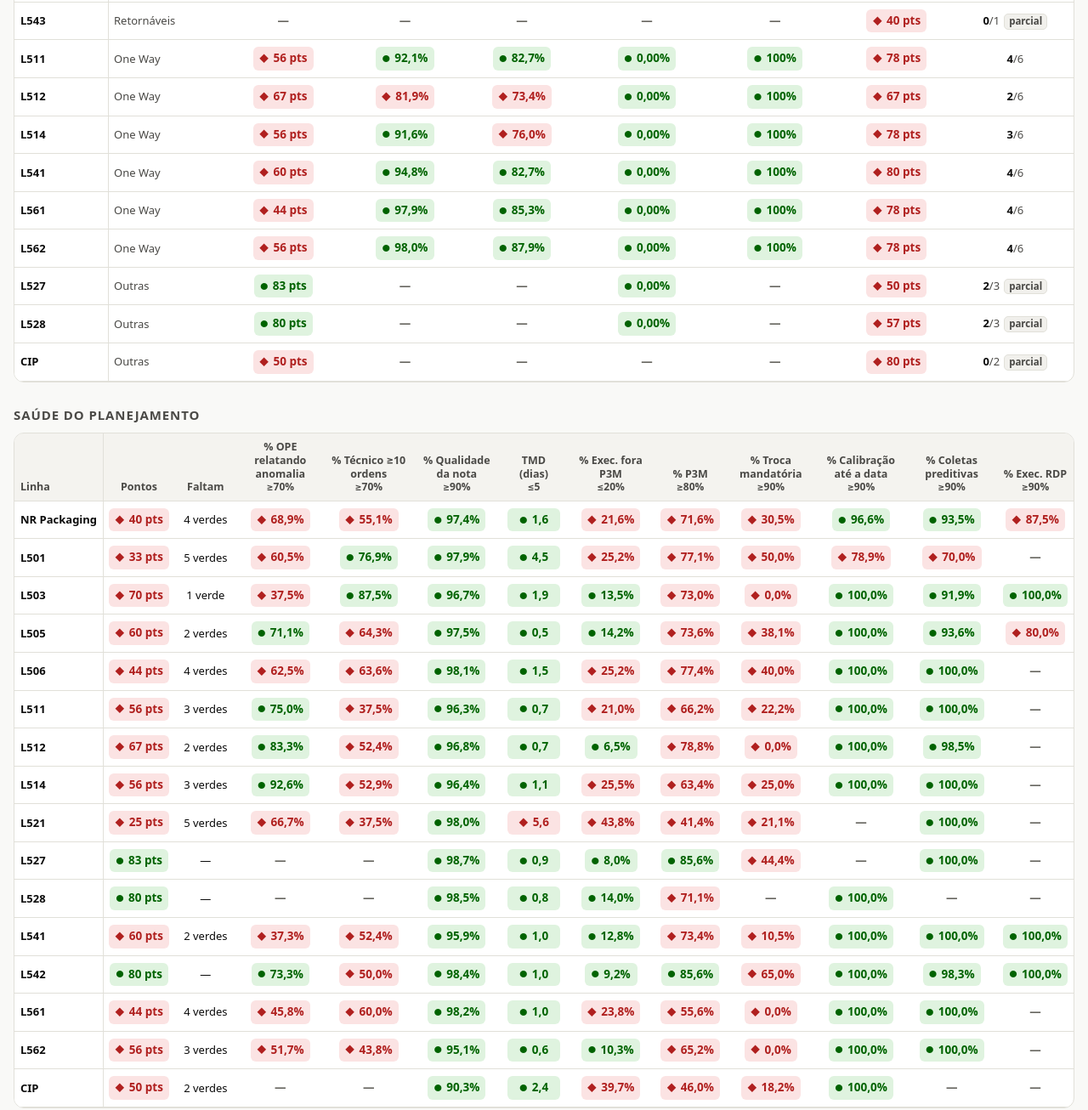
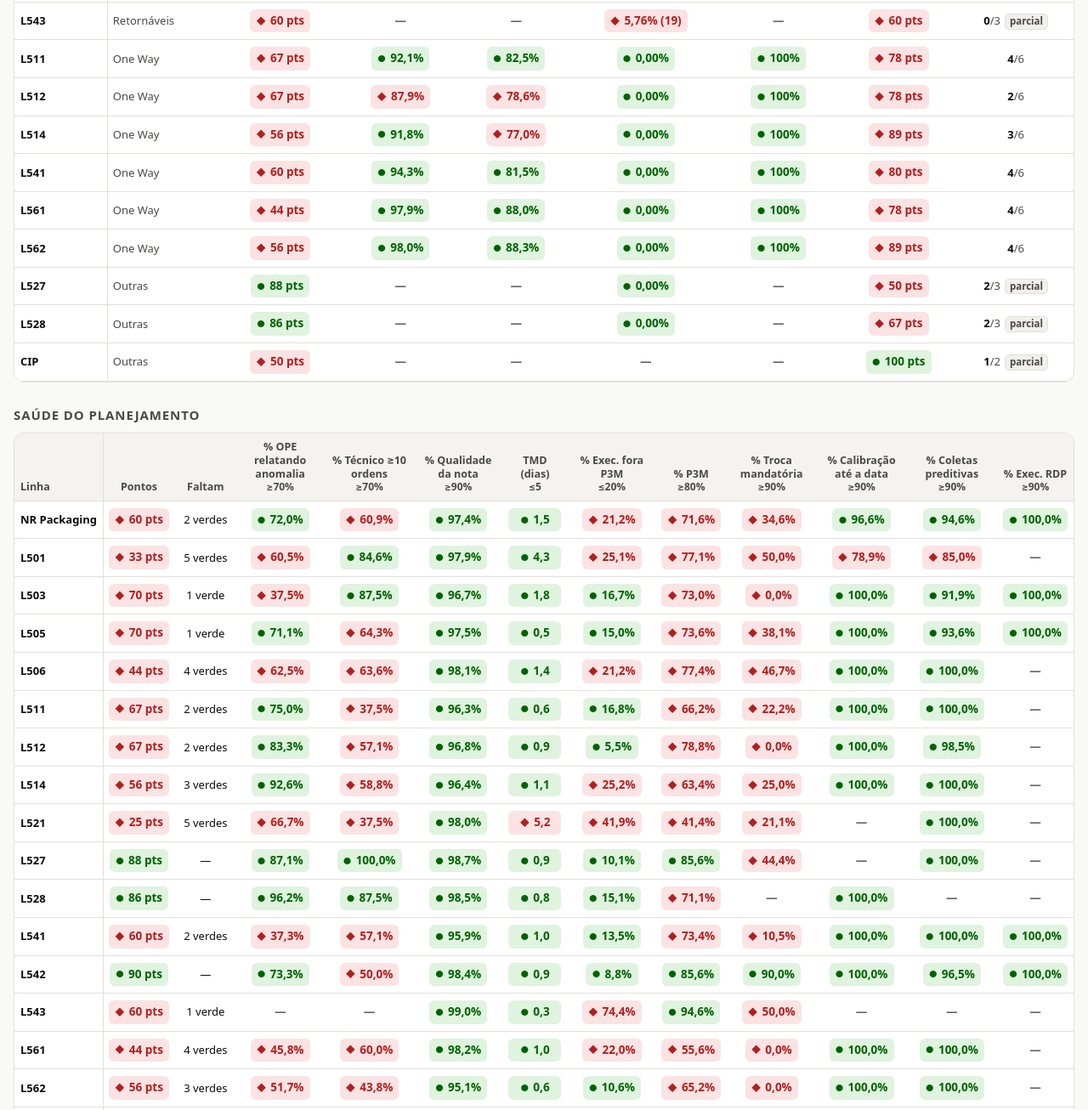
Before and after one commit to Gestao-manutencao/gestao-manutencao.github.io, a plain HTML site: page compromisso-gf/index.html in a window 1280 px wide. Shown: the part 1139-2445 px from the top of the page at 85% size. Drawn offline with Linux system fonts and the light colour scheme.

Commit message:
Add files via upload

```diff
--- a/compromisso-gf/index.html
+++ b/compromisso-gf/index.html
@@ -183,7 +183,7 @@
    DADOS — atualizar este bloco a cada rodada de coleta
    ============================================================ */
 const DATA = {
-  ref: "28/10/2026", refRcm: "28/10",
+  ref: "29/10/2026", refRcm: "29/10",
   periodo: "H2",
   linhas: {
     // grupo: Retornáveis / One Way / Outras
@@ -206,41 +206,50 @@
       {k:"col",  n:"% Coletas preditivas",     op:">=", m:90, u:"%"},
       {k:"rdp",  n:"% Exec. RDP",              op:">=", m:90, u:"%"}
     ],
-    planta:[68.9,55.1,97.4,1.6,21.6,71.6,30.5,96.6,93.5,87.5],
+    planta:[72.0, 60.9, 97.4, 1.5, 21.2, 71.6, 34.6, 96.6, 94.6, 100.0],
     linhas:{
-      L501:[60.5,76.9,97.9,4.5,25.2,77.1,50.0,78.9,70.0,null],
-      L503:[37.5,87.5,96.7,1.9,13.5,73.0,0.0,100.0,91.9,100.0],
-      L505:[71.1,64.3,97.5,0.5,14.2,73.6,38.1,100.0,93.6,80.0],
-      L506:[62.5,63.6,98.1,1.5,25.2,77.4,40.0,100.0,100.0,null],
-      L511:[75.0,37.5,96.3,0.7,21.0,66.2,22.2,100.0,100.0,null],
-      L512:[83.3,52.4,96.8,0.7,6.5,78.8,0.0,100.0,98.5,null],
-      L514:[92.6,52.9,96.4,1.1,25.5,63.4,25.0,100.0,100.0,null],
-      L521:[66.7,37.5,98.0,5.6,43.8,41.4,21.1,null,100.0,null],
-      L527:[null,null,98.7,0.9,8.0,85.6,44.4,null,100.0,null],
-      L528:[null,null,98.5,0.8,14.0,71.1,null,100.0,null,null],
-      L541:[37.3,52.4,95.9,1.0,12.8,73.4,10.5,100.0,100.0,100.0],
-      L542:[73.3,50.0,98.4,1.0,9.2,85.6,65.0,100.0,98.3,100.0],
-      L561:[45.8,60.0,98.2,1.0,23.8,55.6,0.0,100.0,100.0,null],
-      L562:[51.7,43.8,95.1,0.6,10.3,65.2,0.0,100.0,100.0,null],
-      CIP:[null,null,90.3,2.4,39.7,46.0,18.2,100.0,null,null]
+      L501:[60.5, 84.6, 97.9, 4.3, 25.1, 77.1, 50.0, 78.9, 85.0, null],
+      L503:[37.5, 87.5, 96.7, 1.8, 16.7, 73.0, 0.0, 100.0, 91.9, 100.0],
+      L505:[71.1, 64.3, 97.5, 0.5, 15.0, 73.6, 38.1, 100.0, 93.6, 100.0],
+      L506:[62.5, 63.6, 98.1, 1.4, 21.2, 77.4, 46.7, 100.0, 100.0, null],
+      L511:[75.0, 37.5, 96.3, 0.6, 16.8, 66.2, 22.2, 100.0, 100.0, null],
+      L512:[83.3, 57.1, 96.8, 0.9, 5.5, 78.8, 0.0, 100.0, 98.5, null],
+      L514:[92.6, 58.8, 96.4, 1.1, 25.2, 63.4, 25.0, 100.0, 100.0, null],
+      L521:[66.7, 37.5, 98.0, 5.2, 41.9, 41.4, 21.1, null, 100.0, null],
+      L527:[87.1, 100.0, 98.7, 0.9, 10.1, 85.6, 44.4, null, 100.0, null],
+      L528:[96.2, 87.5, 98.5, 0.8, 15.1, 71.1, null, 100.0, null, null],
+      L541:[37.3, 57.1, 95.9, 1.0, 13.5, 73.4, 10.5, 100.0, 100.0, 100.0],
+      L542:[73.3, 50.0, 98.4, 0.9, 8.8, 85.6, 90.0, 100.0, 96.5, 100.0],
+      L543:[null, null, 99.0, 0.3, 74.4, 94.6, 50.0, null, null, null],
+      L561:[45.8, 60.0, 98.2, 1.0, 22.0, 55.6, 0.0, 100.0, 100.0, null],
+      L562:[51.7, 43.8, 95.1, 0.6, 10.6, 65.2, 0.0, 100.0, 100.0, null],
+      CIP:[null, null, 90.3, 2.4, 38.7, 46.0, 18.2, 100.0, null, null]
     }
   },
   // RCM — Supply Analytics Manutenção > Saudabilidade RCM > RCM Aderência (Unidade F. RIO JANEIRO + UG PACKAGING)
   rcm: {
-    planta:{quant:93.75, qual:79.42, nQuant:3186, nQual:3775},
+    planta:{quant:94.49, qual:79.99, nQuant:3156, nQual:3744},
     linhas:{
-      L501:[96.33,82.58], L503:[95.77,74.14], L505:[96.09,82.83], L506:[97.49,71.88],
-      L511:[92.12,82.74], L512:[81.93,73.35], L514:[91.56,76.03], L521:[100,100],
-      L541:[94.75,82.70], L542:[100,81.05], L561:[97.87,85.34], L562:[97.95,87.93]
+      L521:[100.0,100.0],
+      L542:[100.0,81.05],
+      L562:[97.95,88.31],
+      L561:[97.87,87.96],
+      L506:[97.77,71.91],
+      L501:[96.33,81.88],
+      L505:[95.72,81.88],
+      L503:[95.09,73.91],
+      L541:[94.25,81.53],
+      L511:[92.1,82.46],
+      L514:[91.8,77.0],
+      L512:[87.86,78.57]
     }
   },
   // Erros críticos — Saudabilidade Planos (F. RIO JANEIRO + UG PACKAGING). [planos que funcionam, planos com erro crítico]
   ec: {
     planta:{total:14372, comErro:21, pct:0.15},
-    linhas:{ L501:[1390,0], L503:[1350,0], L505:[1213,1], L506:[1313,1], L511:[845,0], L512:[1037,0], L514:[887,0], L521:[506,0],
-             L527:[525,0], L528:[454,0], L541:[1378,0], L542:[1030,0], L561:[1025,0], L562:[823,0] },
+    linhas:{ L501:[1390,0], L541:[1378,0], L503:[1350,0], L506:[1313,1], L505:[1213,1], L512:[1037,0], L542:[1030,0], L561:[1025,0], L514:[887,0], L511:[845,0], L562:[823,0], L527:[525,0], L521:[506,0], L528:[454,0], L543:[311,19] },
     naoInformado:[311,19],
-    obs:"19 dos 21 estão em planos de Packaging sem subárea informada (NÃO INFORMADO)."
+    obs:"19 dos 21 estão na L543 (subárea NÃO INFORMADO no BI)."
   },
   // OH — Visibilidade Overhaul 2026 > Farol Execução (Packaging NR)
   oh: {
@@ -256,12 +265,12 @@
       {n:"Existe dono para sala", v:"SIM", ok:true, g:"Estratégia"},
       {n:"% Saúde SmartCheck", v:"124,6%", ok:true, g:"Estratégia"},
       {n:"Aderência RCM referência ≥90%", v:"96,9%", ok:true, g:"Estratégia"},
-      {n:"Saúde planos lubrificação ≥90%", v:"94,2%", ok:true, g:"Estratégia"},
+      {n:"Saúde planos lubrificação ≥90%", v:"95,4%", ok:true, g:"Estratégia"},
       {n:"Taxa coleta óleo ≥90%", v:"99,2%", ok:true, g:"Execução"},
       {n:"Exec. planos SAP ≥90%", v:"68,5%", ok:false, g:"Execução"},
-      {n:"Exec. lubrificação SmartCheck ≥90%", v:"88,5%", ok:false, g:"Execução"},
+      {n:"Exec. lubrificação SmartCheck ≥90%", v:"88,7%", ok:false, g:"Execução"},
       {n:"% Exec. RDP óleo ≥90%", v:"100,0%", ok:true, g:"Execução"},
-      {n:"Taxa falha óleo ≤12%", v:"16,6%", ok:false, g:"Resultado"},
+      {n:"Taxa falha óleo ≤12%", v:"15,8%", ok:false, g:"Resultado"},
       {n:"Taxa recorrência ≤10%", v:"0,0%", ok:true, g:"Resultado"}
     ]
   },
@@ -282,24 +291,24 @@
       {k:"fal",  n:"Taxa falha óleo (planta)",            op:"<=", m:12, u:"%", g:"Resultado"},
       {k:"rec",  n:"Taxa recorrência (planta)",           op:"<=", m:10, u:"%", g:"Resultado"}
     ],
-    planta:[1, 124.6, 96.9, 94.2, 99.2, 68.5, 88.5, 100.0, 16.6, 0.0],
+    planta:[1, 92.3, 96.33, 95.35, 99.2, 65.67, 86.9, 100.0, 15.75, 0.0],
   linhas:{
-      L501:[1, 97.9, 88.24, 89.8, 70.0, 50.0, 99.0, null, 16.6, 0.0],
-      L503:[1, 93.5, 100, 94.18, 91.9, 100.0, 89.0, 100.0, 16.6, 0.0],
-      L505:[1, 96.6, 100, 99.63, 93.6, 50.0, 100.0, 80.0, 16.6, 0.0],
-      L506:[1, 93.5, 100, 94.12, 100.0, 72.73, 95.0, null, 16.6, 0.0],
-      L511:[1, 92.2, 100, 96.77, 100.0, 11.11, 100.0, null, 16.6, 0.0],
-      L512:[1, 93.9, 85.71, 94.87, 98.5, 53.85, 93.0, null, 16.6, 0.0],
-      L514:[1, 99.5, 100, 94.8, 100.0, 35.71, 100.0, null, 16.6, 0.0],
-      L521:[1, 86.1, 100, 100, 100.0, null, 58.0, null, 16.6, 0.0],
-      L527:[1, 75.0, null, 76.43, 100.0, 100.0, 50.0, null, 16.6, 0.0],
-      L528:[1, 98.8, null, 71.43, null, 44.0, 100.0, null, 16.6, 0.0],
-      L541:[1, 92.9, 94.74, 98.05, 100.0, 51.85, 97.6, 100.0, 16.6, 0.0],
-      L542:[1, 92.5, 100, 98.35, 98.3, 63.16, 92.0, 100.0, 16.6, 0.0],
-      L543:[1, 54.5, null, null, null, null, 67.0, null, 16.6, 0.0],
-      L561:[1, 96.7, 100, 100, 100.0, 38.46, 100.0, null, 16.6, 0.0],
-      L562:[1, 98.0, 66.67, 100, 100.0, 100.0, 100.0, null, 16.6, 0.0],
-      CIP:[1, 100, null, null, null, null, 100.0, null, 16.6, 0.0]
+      L501:[1, 97.9, 88.24, 99.59, 85.0, 100.0, 99.04, null, 33.33, 0.0],
+      L503:[1, 93.5, 100.0, 96.73, 91.9, 100.0, 89.0, 100.0, 10.61, 0.0],
+      L505:[1, 96.4, 100.0, 99.63, 93.6, 50.0, 98.0, 100.0, 22.73, 0.0],
+      L506:[1, 93.5, 100.0, 93.9, 100.0, 81.82, 95.0, null, 14.47, 0.0],
+      L511:[1, 92.25, 100.0, 96.79, 100.0, 11.11, 100.0, null, 16.98, 0.0],
+      L512:[1, 94.0, 84.62, 94.9, 98.5, 53.85, 95.0, null, 8.33, 0.0],
+      L514:[1, 99.45, 100.0, 94.8, 100.0, 71.43, 100.0, null, 1.56, 0.0],
+      L521:[1, 85.4, 100.0, 100.0, 100.0, null, 51.0, null, 20.83, 0.0],
+      L527:[1, 75.0, null, 76.43, 100.0, 100.0, 50.0, null, 17.02, 0.0],
+      L528:[1, 98.8, null, 70.24, null, 52.0, 100.0, null, null, 0.0],
+      L541:[1, 92.95, 94.74, 98.04, 100.0, 55.56, 95.83, 100.0, 45.45, 0.0],
+      L542:[1, 92.2, 100.0, 98.35, 96.5, 94.74, 88.0, 100.0, 23.29, 0.0],
+      L543:[1, 56.5, null, 100.0, null, null, 69.0, null, null, 0.0],
+      L561:[1, 95.5, 100.0, 100.0, 100.0, 61.54, 80.77, null, 8.7, 0.0],
+      L562:[1, 98.0, 66.67, 100.0, 100.0, 100.0, 100.0, null, 6.06, 0.0],
+      CIP:[1, 100.0, null, null, null, null, 100.0, null, null, 0.0]
     },
     biNR:70
   },
@@ -401,7 +410,7 @@
 const ecLines = Object.entries(DATA.ec.linhas).filter(([,v])=>v[1]>0).sort((a,b)=>b[1][1]-a[1][1]);
 const prio = [
   ohPct>=METAS.oh[P] ? null : `<b>OH:</b> fechar ${DATA.oh.planta.total-DATA.oh.planta.exec} ordem(ns) pendente(s) → vira 100%.`,
-  `<b>Erros críticos:</b> são ${DATA.ec.planta.comErro} planos com erro; o máximo permitido é ${ecMax}. Corrigir pelo menos ${Math.max(0,DATA.ec.planta.comErro-ecMax)}, começando pelos ${DATA.ec.naoInformado[1]} sem subárea informada${ecLines.length?` e depois os ${ecLines[0][1][1]} da ${ecLines[0][0]}`:''}.`,
+  `<b>Erros críticos:</b> são ${DATA.ec.planta.comErro} planos com erro; o máximo permitido é ${ecMax}. Corrigir pelo menos ${Math.max(0,DATA.ec.planta.comErro-ecMax)}, começando pela ${ecLines[0][0]} (${ecLines[0][1][1]})${ecLines.length>1?` e depois ${ecLines.slice(1).map(([l,v])=>`${l} (${v[1]})`).join(', ')}`:''}.`,
   `<b>Saúde do planejamento:</b> ${spNearest.slice(0,2).map(x=>x.c.n).join(' e ')} estão mais perto da meta; faltam ${spP.need} verdes para ${METAS.sp[P]} pts.`,
   `<b>Lubrificação:</b> faltam ${lubP.need} critério(s) para ${METAS.lub[P]} pts. Abertos: ${lubOpen.join('; ')}. Execução SmartCheck mais baixa em ${lubLow.slice(0,4).join(', ')}.`,
   `<b>RCM:</b> quantitativo ${r.quant>=METAS.rcmQuant[P]?'no alvo':'fora'} (${fmt(r.quant)}%); qualitativo ${r.qual>=METAS.rcmQual[P]?'no alvo':`a ${fmt(METAS.rcmQual[P]-r.qual)} p.p. da meta (≈${Math.ceil(r.nQual*(METAS.rcmQual[P]-r.qual)/100)} planos)`}. Linhas abaixo de ${METAS.rcmQual[P]}%: ${rcmLow.join(', ')}.`
```
